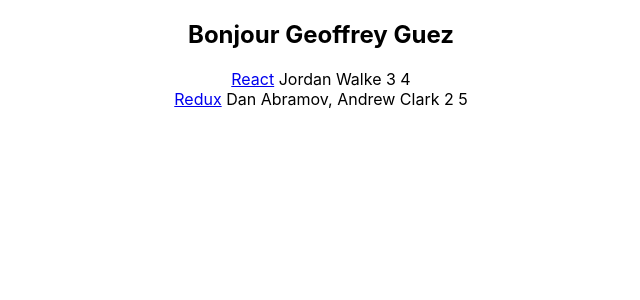
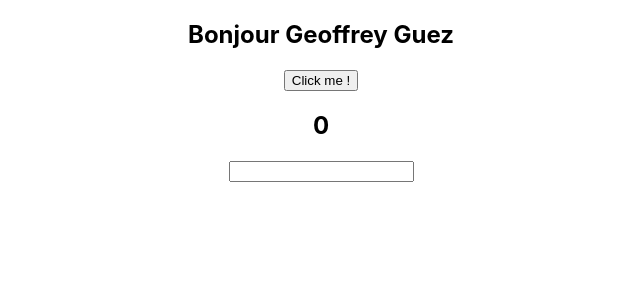
Before and after one commit to 11Geoffreyg/roadToReact, a React (Create React App) app: page / in a window 1280 px wide. Shown: the top 300 px of the page, without its empty margins (319-959 px from the left). Built offline with nearby package versions, Linux system fonts and the light colour scheme.

Commit message:
search bar

```diff
--- a/src/App.js
+++ b/src/App.js
@@ -19,24 +19,66 @@
       points: 5,
       objectID: 1,
     },
+    {
+      title: 'Google',
+      url: 'https://google.com/',
+      author: 'No one',
+      num_comments: 6,
+      points: 204,
+      objectID: 2,
+    },
+    {
+      title: 'Facebook',
+      url: 'https://facebook.com/',
+      author: 'Mark Zukerberg',
+      num_comments: 1,
+      points: 8,
+      objectID: 3,
+    },
   ];
   const name = 'name'
-
+const isSearched = searchTerm => item =>
+    item.title.toLowerCase().includes(searchTerm);
 class App extends Component {
   constructor(props) {
       super(props);
       this.state = {
         list,
         [name]: "Geoffrey Guez",
-        count1: 3,
-        count2: 5,
+        count: 0,
+        count2: 0,
+        serachTerm: '',
       };
+      this.onDismiss = this.onDismiss.bind(this);
+      this.onClickme = this.onClickme.bind(this);
+      this.onSearchChange = this.onSearchChange.bind(this);
+  }
+  onDismiss(id){
+    const updatedList = this.state.list.filter(item => item.objectID !== id);
+    this.setState({list: updatedList});
+  }
+  onClickme(){
+    const countUpdate = this.state.count+1;
+    this.setState( {count: countUpdate});
+  }
+  onSearchChange(event){
+    this.setState({searchTerm: event.target.value});
   }
   render() {
     return (
       <div className="App">
         <h2>{helloworld+' '+this.state.name}</h2>
-        {this.state.list.map(item =>
+        <button onClick={this.onClickme} type='button'>Click me !</button>
+        <h2>{this.state.count}</h2>
+        <form>
+          <input
+          type='text'
+          onChange={this.onSearchChange}
+          >
+
+          </input>
+        </form>
+        {this.state.list.filter(isSearched(this.state.searchTerm)).map(item =>
             <div key={item.objectID}>
               <span>
                 <a href={item.url}>{item.title}</a>
@@ -44,6 +86,14 @@
               <span> {item.author} </span>
               <span>{item.num_comments} </span>
               <span>{item.points} </span>
+              <span>
+                <button
+                onClick={() => this.onDismiss(item.objectID)}
+                type='button'
+                >
+                  Supprimer
+                </button>
+              </span>
             </div>
         )}
       </div>
```
